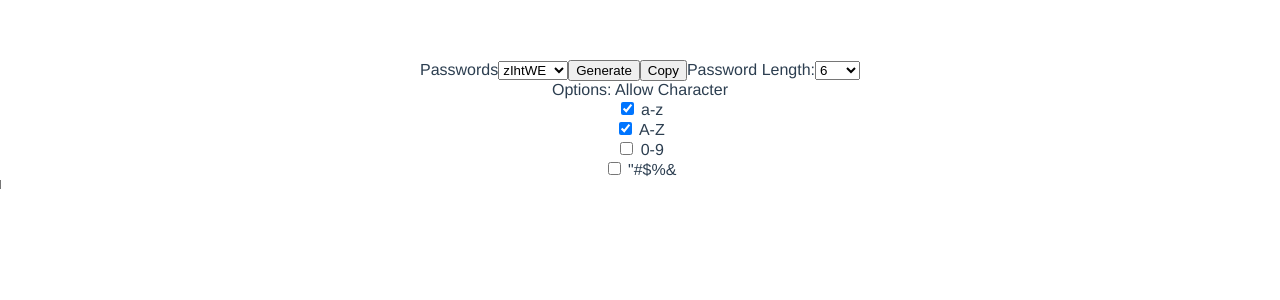
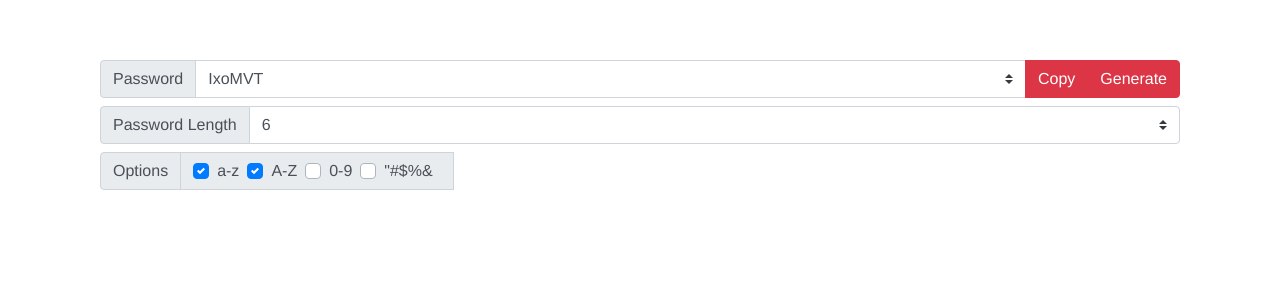
Before and after one commit to icyavocado/passwordgenerator, a Vue app: page / in a window 1280 px wide. Shown: the top 300 px of the page. Built offline with nearby package versions, Linux system fonts and the light colour scheme.

Commit message:
UPDATE add bootstrap vue

```diff
--- a/src/components/PasswordGenerator.vue
+++ b/src/components/PasswordGenerator.vue
@@ -1,31 +1,36 @@
 <template>
   <div class="generate">
     <div class="container">
-      <label for="passwords">Passwords</label>
-      <select name="passwords" v-model="selectedPassword">
-        <!-- eslint-disable -->
-        <option v-for="password in passwords" :key="password" :value="password">{{ password }}</option>
-      </select>
-      <button @click="regenerate()">Generate</button>
-      <button @click="copy()">Copy</button>
+      <b-form inline class="mb-2">
+        <b-input-group prepend="Password" class="col-12">
+          <b-form-select :options="passwords" required v-model="selectedPassword"></b-form-select>
+          <b-input-group-append>
+            <b-button variant="danger" @click="copy()">Copy</b-button>
+            <b-button variant="danger" @click="regenerate()">Generate</b-button>
+          </b-input-group-append>
+        </b-input-group>
+      </b-form>
 
-      <label for="password-length">Password Length:</label>
-      <select name="password-length" id="password-length" v-model="selectedLength">
-        <option
-          v-for="number in passwordLength"
-          :value="number"
-          :key="'value-' + number"
-        >{{ number }}</option>
-      </select>
-    </div>
+      <b-form inline class="mb-2">
+        <b-input-group prepend="Password Length" class="col-12">
+          <b-form-select :options="passwordLength" required v-model="selectedLength"></b-form-select>
+        </b-input-group>
+      </b-form>
 
-    <div>
-      Options:
-      Allow Character
-      <div v-for="type in allowCharArray" :key="'type-' + type">
-        <input type="checkbox" :name="type" :value="type" v-model="selectedChar">
-        {{ type }}
-      </div>
+      <b-form inline class="mb-2">
+        <b-input-group prepend="Options" class="col-12">
+          <b-input-group-prepend is-text>
+            <b-form-checkbox-group v-model="selectedChar" name="options">
+              <b-form-checkbox
+                v-for="type in allowCharArray"
+                :key="'type-' + type"
+                :value="type"
+                class="mr-sm-2"
+              >{{ type }}</b-form-checkbox>
+            </b-form-checkbox-group>
+          </b-input-group-prepend>
+        </b-input-group>
+      </b-form>
 
       <textarea ref="password" id="password" class="hideTextArea" v-model="selectedPassword"></textarea>
     </div>
@@ -46,9 +51,8 @@ export default {
         'a-z': 'abcdefghijklmnopqrstuvwxyz',
         'A-Z': 'ABCDEFGHIJKLMNOPQRSTUVWXYZ',
         '0-9': '0123456789',
-        '"#$%&': "#$%&'()*+,-./:;<=>?@[\\]^_`{|}~",
+        '"#$%&': '#$%&()*+,-.:;=?@[]^_{}~',
       },
-      regexTest: /^(?=.*\d)(?=.*[a-z])(?=.*[A-Z])[0-9a-zA-Z!@#$%^&*?]{6,}$/,
     };
   },
   methods: {
@@ -113,7 +117,9 @@ export default {
         const passwords = [];
         for (let j = 0; j < this.numberofPassGenerate; j += 1) {
           let password = '';
-          const string = this.shuffle(this.pool.split('')).join('');
+          let string = this.shuffle(this.pool.split('')).join('');
+          string += this.shuffle(this.pool.split('')).join('');
+          string += this.shuffle(this.pool.split('')).join('');
           for (let i = 0; i < this.selectedLength; i += 1) {
             password += string.charAt(
               // eslint-disable-next-line
--- a/src/main.js
+++ b/src/main.js
@@ -1,8 +1,13 @@
 // The Vue build version to load with the `import` command
 // (runtime-only or standalone) has been set in webpack.base.conf with an alias.
 import Vue from 'vue';
+import BootstrapVue from 'bootstrap-vue';
+import 'bootstrap/dist/css/bootstrap.css';
+import 'bootstrap-vue/dist/bootstrap-vue.css';
+
 import App from './App';
 
+Vue.use(BootstrapVue);
 Vue.config.productionTip = false;
 
 /* eslint-disable no-new */
```
